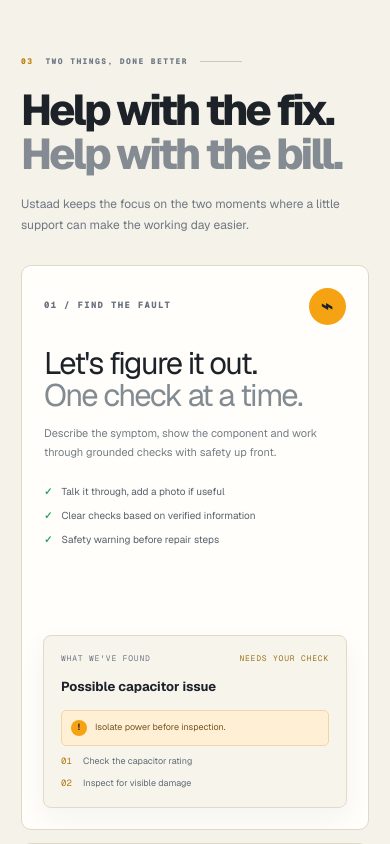
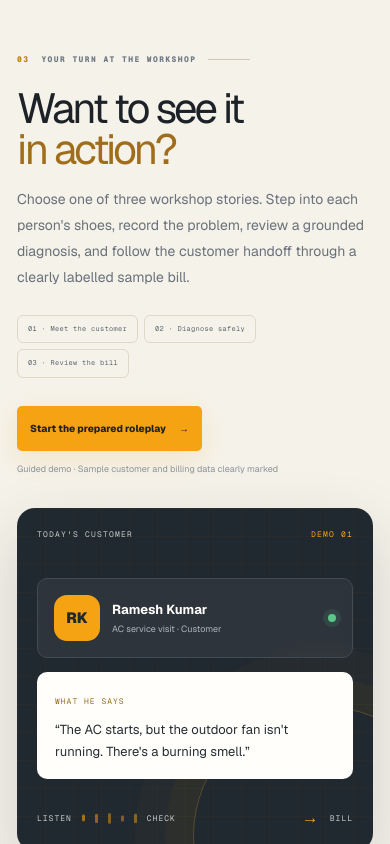
Before and after one commit to SiddharthaOG/Ustaad-AI, a Next.js app in the folder frontend/: page / in a window 390 px wide. Shown: the part 3380-4224 px from the top of the page. Built offline with nearby package versions, Linux system fonts and the light colour scheme.

Commit message:
feat(landing): introduce workshop storytelling entry point

```diff
--- a/frontend/src/app/landing.css
+++ b/frontend/src/app/landing.css
@@ -325,3 +325,40 @@ body{background:var(--deck-paper);color:var(--deck-ink)}
 .signup-note b,.signup-note small{display:block}.signup-note b{font-size:11px}.signup-note small{font-size:10px;line-height:1.6;color:#77818a;margin-top:4px}
 .signup-card .button{margin-top:5px}.signup-back{display:block;font-size:10px;color:#78818a;margin-top:17px}
 .signup-page>footer{text-align:center;padding:20px;color:#929aa1;font-family:var(--font-geist-mono),monospace;font-size:8px;letter-spacing:.4px}
+
+/* Prepared workshop roleplay invitation */
+.roleplay-invite-section{padding:clamp(68px,9vw,112px) 0;background:#f5f2e9;color:#1d2229;overflow:hidden}
+.roleplay-invite-inner{width:min(1120px,calc(100% - 48px));margin:0 auto;display:grid;grid-template-columns:minmax(0,1fr) minmax(360px,.9fr);gap:clamp(35px,7vw,90px);align-items:center}
+.roleplay-invite-copy h2{margin:23px 0 17px;font-size:clamp(42px,5.5vw,68px);line-height:.98;letter-spacing:-2.8px}
+.roleplay-invite-copy h2 em{font-style:normal;color:#a06d1b}
+.roleplay-invite-copy>p{max-width:500px;color:#69717a;font-size:14px;line-height:1.85}
+.roleplay-invite-points{display:flex;gap:8px;flex-wrap:wrap;margin:24px 0}
+.roleplay-invite-points span{padding:8px 10px;border:1px solid #ded8c9;border-radius:6px;color:#5e6871;font-family:var(--font-geist-mono),monospace;font-size:8px;letter-spacing:.3px}
+.roleplay-invite-copy>.button{display:inline-flex;margin-top:4px}
+.roleplay-invite-copy>small{display:block;margin-top:12px;color:#8a9299;font-size:9px}
+.roleplay-invite-visual{position:relative;min-height:365px;padding:28px;border-radius:18px;background:#202830;color:#fffefa;box-shadow:0 25px 65px rgba(29,34,41,.16);overflow:hidden;isolation:isolate}
+.roleplay-blueprint-grid{position:absolute;inset:0;z-index:-1;opacity:.23;background-image:linear-gradient(rgba(245,163,19,.15) 1px,transparent 1px),linear-gradient(90deg,rgba(245,163,19,.15) 1px,transparent 1px);background-size:28px 28px}
+.roleplay-invite-visual:after{content:"";position:absolute;z-index:-1;width:260px;height:260px;right:-80px;bottom:-115px;border:1px solid rgba(245,163,19,.28);border-radius:50%;box-shadow:0 0 0 28px rgba(245,163,19,.035),0 0 0 58px rgba(245,163,19,.025)}
+.roleplay-visual-label{display:flex;justify-content:space-between;color:#c3c9c8;font-family:var(--font-geist-mono),monospace;font-size:8px;letter-spacing:1.2px}
+.roleplay-visual-label span{color:#f5a313}
+.roleplay-customer-card{display:flex;align-items:center;gap:12px;margin:50px 0 14px;padding:16px;border:1px solid #424b53;border-radius:10px;background:rgba(255,254,250,.06);backdrop-filter:blur(6px)}
+.roleplay-customer-avatar{width:46px;height:46px;display:grid;place-items:center;border-radius:13px;background:#f5a313;color:#202830;font-weight:850;font-size:15px}
+.roleplay-customer-card>div:nth-child(2){flex:1}.roleplay-customer-card strong,.roleplay-customer-card small{display:block}.roleplay-customer-card strong{font-size:13px}.roleplay-customer-card small{margin-top:4px;color:#aeb7bc;font-size:9px}
+.roleplay-status-dot{width:8px;height:8px;border-radius:50%;background:#5bc58a;box-shadow:0 0 0 5px rgba(91,197,138,.12)}
+.roleplay-speech-card{padding:17px 18px;border-radius:10px;background:#fffefa;color:#252d34}
+.roleplay-speech-card small{font-family:var(--font-geist-mono),monospace;color:#9a7026;font-size:8px;letter-spacing:1px}
+.roleplay-speech-card p{margin-top:9px;font-size:13px;line-height:1.65}
+.roleplay-visual-footer{display:flex;align-items:center;gap:10px;margin-top:26px;color:#c5cbd0;font-family:var(--font-geist-mono),monospace;font-size:8px;letter-spacing:1px}
+.roleplay-visual-footer i{width:3px;height:10px;border-radius:3px;background:#f5a313;opacity:.85}
+.roleplay-visual-footer i:nth-of-type(2){height:17px}.roleplay-visual-footer i:nth-of-type(3){height:23px}.roleplay-visual-footer i:nth-of-type(4){height:13px}.roleplay-visual-footer i:nth-of-type(5){height:19px}
+.roleplay-visual-footer b{margin-left:auto;color:#f5a313;font-size:17px}
+@media(max-width:800px){.roleplay-invite-inner{grid-template-columns:1fr;gap:32px}.roleplay-invite-visual{min-height:330px}}
+@media(max-width:520px){.roleplay-invite-inner{width:calc(100% - 34px)}.roleplay-invite-visual{min-height:315px;padding:20px}.roleplay-customer-card{margin-top:38px}.roleplay-invite-points{gap:6px}.roleplay-invite-points span{font-size:7px}}
+@media(prefers-reduced-motion:reduce){.roleplay-invite-visual *{animation:none!important;transition:none!important}}
+
+.roleplay-visual-footer i{transform-origin:center;animation:roleplayWave .72s ease-in-out infinite alternate}
+.roleplay-visual-footer i:nth-of-type(2){animation-delay:.12s}.roleplay-visual-footer i:nth-of-type(3){animation-delay:.24s}.roleplay-visual-footer i:nth-of-type(4){animation-delay:.36s}.roleplay-visual-footer i:nth-of-type(5){animation-delay:.48s}
+@keyframes roleplayWave{to{transform:scaleY(.45);opacity:.45}}
+.waveform i{transform-origin:center;animation:recordingWave .72s ease-in-out infinite alternate}
+.waveform i:nth-child(3n){animation-delay:.14s}.waveform i:nth-child(3n + 1){animation-delay:.28s}
+@keyframes recordingWave{to{transform:scaleY(.38);opacity:.55}}
--- a/frontend/src/app/page.tsx
+++ b/frontend/src/app/page.tsx
@@ -158,18 +158,38 @@ export default function Home() {
         <div className="workflow-footnote"><span className="green-pulse" /> Start with a voice note. Add a photo only when it helps.</div>
       </div></section>
 
+      <section className="roleplay-invite-section">
+        <div className="roleplay-invite-inner" data-reveal>
+          <div className="roleplay-invite-copy">
+            <div className="section-kicker"><span>03</span> YOUR TURN AT THE WORKSHOP <i /></div>
+            <h2>Want to see it<br /><em>in action?</em></h2>
+            <p>Choose one of three workshop stories. Step into each person's shoes, record the problem, review a grounded diagnosis, and follow the customer handoff through a clearly labelled sample bill.</p>
+            <div className="roleplay-invite-points"><span>01 · Meet the customer</span><span>02 · Diagnose safely</span><span>03 · Review the bill</span></div>
+            <Link className="button button-amber" href="/workspace?roleplay=workshop">Start the prepared roleplay <span>→</span></Link>
+            <small>Guided demo · Sample customer and billing data clearly marked</small>
+          </div>
+          <div className="roleplay-invite-visual" aria-label="Illustration of a mechanic's workshop roleplay">
+            <div className="roleplay-blueprint-grid" />
+            <div className="roleplay-visual-label">TODAY'S CUSTOMER <span>DEMO 01</span></div>
+            <div className="roleplay-customer-card"><div className="roleplay-customer-avatar">RK</div><div><strong>Ramesh Kumar</strong><small>AC service visit · Customer</small></div><span className="roleplay-status-dot" /></div>
+            <div className="roleplay-speech-card"><small>WHAT HE SAYS</small><p>“The AC starts, but the outdoor fan isn't running. There's a burning smell.”</p></div>
+            <div className="roleplay-visual-footer"><span>LISTEN</span><i /><i /><i /><i /><i /><span>CHECK</span><b>→</b><span>BILL</span></div>
+          </div>
+        </div>
+      </section>
+
       <section className="two-flows-section section-pad"><div className="section-container">
-        <div className="section-kicker" data-reveal><span>03</span> TWO THINGS, DONE BETTER <i /></div>
+        <div className="section-kicker" data-reveal><span>04</span> TWO THINGS, DONE BETTER <i /></div>
         <div className="section-heading-row" data-reveal><h2>Help with the fix.<br /><em>Help with the bill.</em></h2><p>Ustaad keeps the focus on the two moments where a little support can make the working day easier.</p></div>
         <div className="flows-grid">
           <article className="flow-feature flow-diagnose" data-reveal><div className="flow-feature-top"><span>01 / FIND THE FAULT</span><span className="flow-feature-icon">⌁</span></div><h3>Let's figure it out.<br /><em>One check at a time.</em></h3><p>Describe the symptom, show the component and work through grounded checks with safety up front.</p><ul><li><span>✓</span> Talk it through, add a photo if useful</li><li><span>✓</span> Clear checks based on verified information</li><li><span>✓</span> Safety warning before repair steps</li></ul><div className="diagnose-mini"><div className="mini-top"><span>WHAT WE'VE FOUND</span><span className="mini-status">NEEDS YOUR CHECK</span></div><b>Possible capacitor issue</b><div className="mini-warning"><strong>!</strong> Isolate power before inspection.</div><div className="mini-step"><i>01</i> Check the capacitor rating</div><div className="mini-step"><i>02</i> Inspect for visible damage</div></div></article>
           <article className="flow-feature flow-bill" data-reveal><div className="flow-feature-top"><span>02 / MAKE THE BILL</span><span className="flow-feature-icon">₹</span></div><h3>Get the work<br /><em>down on paper.</em></h3><p>Say what you used and what the work cost. Review the items before sharing with your customer.</p><ul><li><span>✓</span> Speak parts and labour</li><li><span>✓</span> Edit every line item</li><li><span>✓</span> Share when you're ready</li></ul><div className="bill-mini"><div className="mini-top"><span>YOUR WORK SUMMARY</span><span className="mini-status">DRAFT</span></div><div className="bill-mini-line"><span>Capacitor 35µF</span><b>₹450</b></div><div className="bill-mini-line"><span>Inspection & fitting</span><b>₹350</b></div><div className="bill-mini-total"><span>TOTAL DUE</span><b>₹800</b></div><div className="bill-mini-share">CHECK IT. THEN SHARE IT.</div></div></article>
         </div>
-        <p className="prototype-disclaimer">This is a preview of the experience. Diagnosis and billing features are being connected to the live service.</p>
+        <p className="prototype-disclaimer">The prepared roleplay uses clearly labelled sample data. Live diagnosis and TTS use the connected service; billing demo confirmation is simulated until the billing backend is integrated.</p>
       </div></section>
 
       <section className="trust-section section-pad" id="trust"><div className="section-container">
-        <div className="section-kicker section-kicker-light" data-reveal><span>04</span> BUILT TO BE CAREFUL <i /></div>
+        <div className="section-kicker section-kicker-light" data-reveal><span>05</span> BUILT TO BE CAREFUL <i /></div>
         <div className="section-heading-row section-heading-light" data-reveal><h2>Helpful, not<br /><em>overconfident.</em></h2><p>Machines, safety and money matter. Ustaad should be clear about what it knows—and just as clear when you need to check something.</p></div>
         <div className="principles-grid">
           <article className="principle-card" data-reveal><div className="principle-top"><span className="number-disc">01</span><span>VERIFIED INFORMATION</span></div><h3>No made-up answers</h3><p>When a fault isn't covered by verified information, Ustaad should say so instead of guessing.</p></article>
@@ -180,7 +200,7 @@ export default function Home() {
       </div></section>
 
       <section className="closing-section"><div className="closing-texture" /><div className="closing-inner" data-reveal>
-        <div className="section-kicker section-kicker-light"><span>05</span> READY WHEN YOU ARE <i /></div>
+        <div className="section-kicker section-kicker-light"><span>06</span> READY WHEN YOU ARE <i /></div>
         <h2>Chalo, kaam<br />shuru karein?</h2><p>Tell Ustaad what's happening. We'll take it one step at a time.</p>
         <div className="hero-actions"><Link className="button button-amber" href="/workspace">Open Ustaad <span>↗</span></Link><button className="button button-ghost" onClick={() => { setGuideStep(0); setGuideOpen(true); }}>Show me around</button></div>
         <div className="closing-signoff">Bolo. Dikhao. Samajho. Theek karo. <span>✳</span></div>
```
